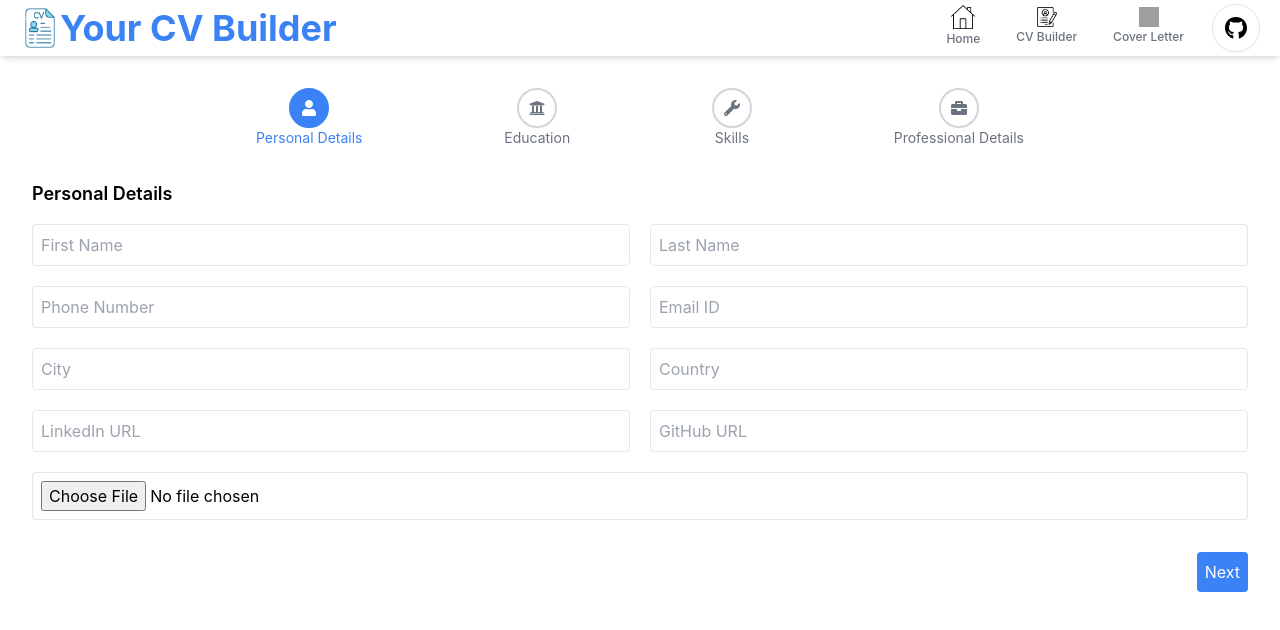
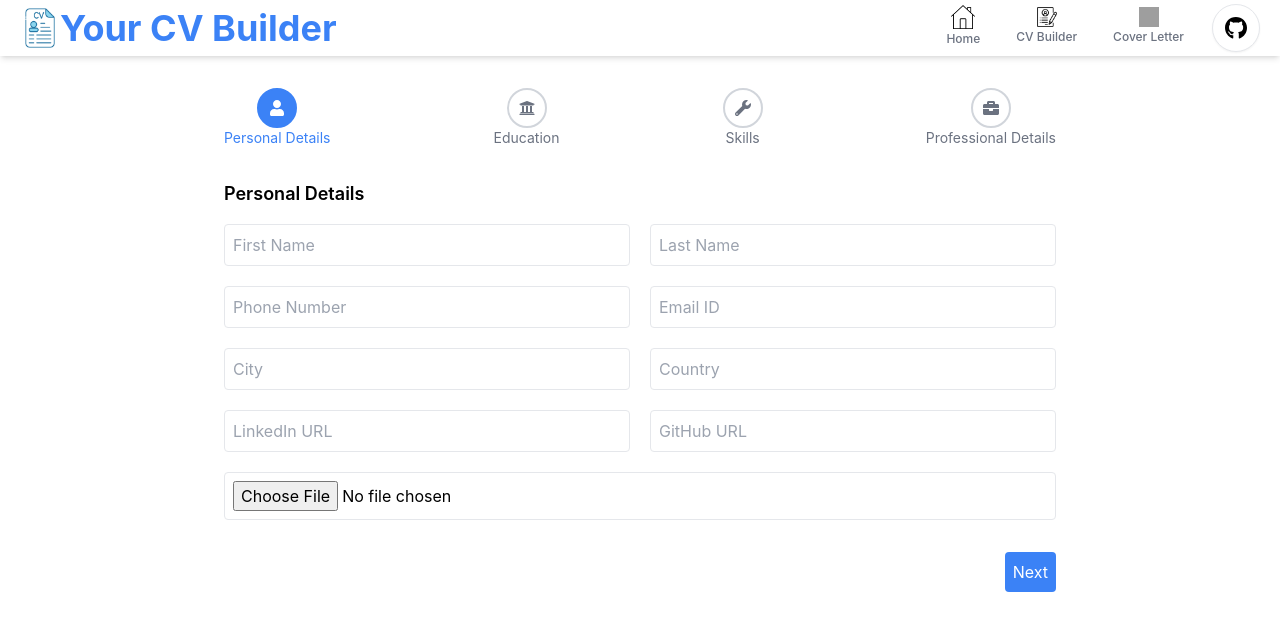
Before and after one commit to Surendra6/your-cv-builder, a React (Vite) app: page /your-cv-builder/cv-builder/1 in a window 1280 px wide. Shown: the top 630 px of the page. Built offline with nearby package versions, Linux system fonts and the light colour scheme; grey boxes are pictures that could not be loaded.

Commit message:
styling tabs

```diff
--- a/src/pages/CreateCV.jsx
+++ b/src/pages/CreateCV.jsx
@@ -18,9 +18,9 @@ const CreateCV = () => {
   const isStepActive = (step) => currentStep === step;
 
   return (
-    <div className="w-full mx-auto p-8">
+    <div className="w-full max-w-4xl mx-auto p-8">
       {/* Stepper Progress Bar */}
-      <div className="max-w-3xl m-auto flex justify-between items-center mb-8 relative">
+      <div className="m-auto flex justify-between items-center mb-8 relative">
         {/* Progress Lines */}
         {/* <div className="absolute w-full top-1/2 transform -translate-y-1/2 flex justify-between">
           <div
--- a/src/pages/WorkInProgress.jsx
+++ b/src/pages/WorkInProgress.jsx
@@ -1,6 +1,6 @@
 const WorkInProgress = () => {
   return (
-    <div className="flex flex-col items-center justify-center h-screen bg-gray-100">
+    <div className="flex flex-col items-center justify-center bg-gray-100 h-full">
       <div className="text-center p-8 rounded-lg shadow-lg bg-white">
         <div className="flex items-center justify-center mb-4">
           <svg
```
